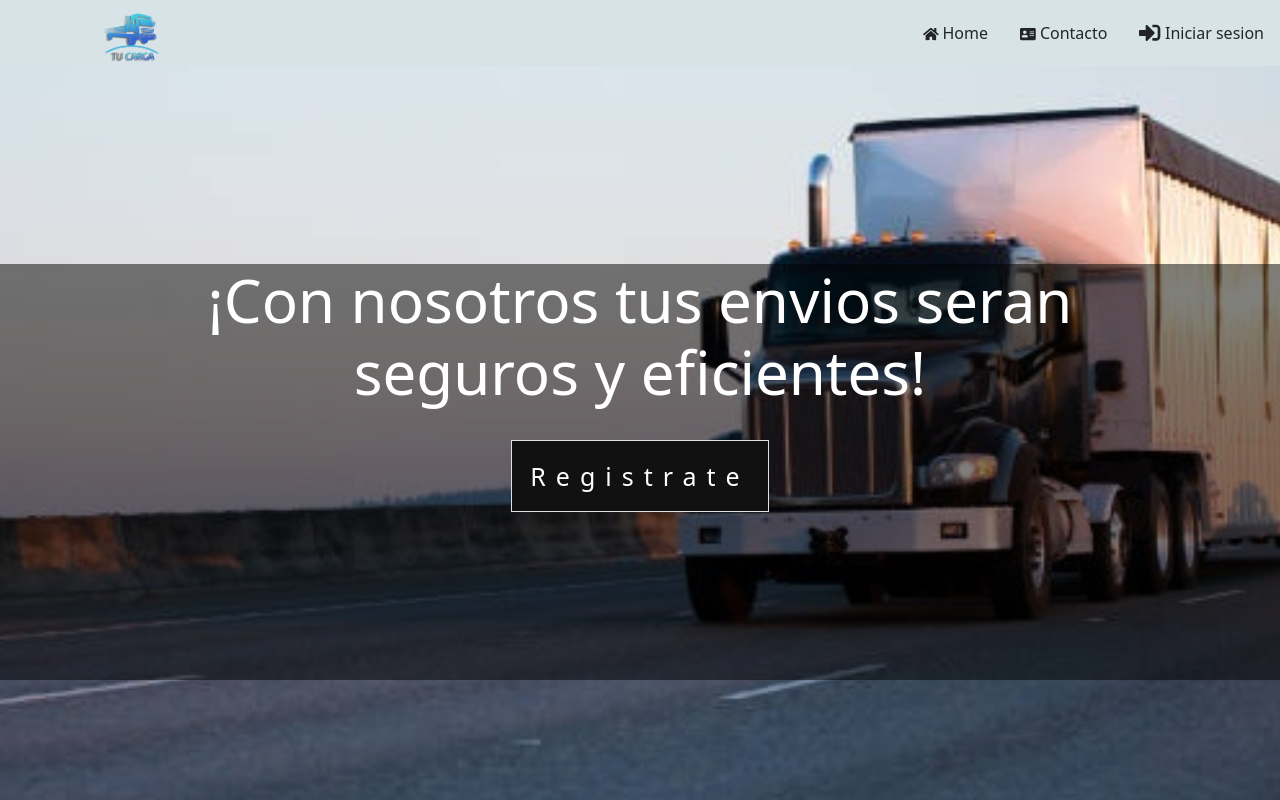
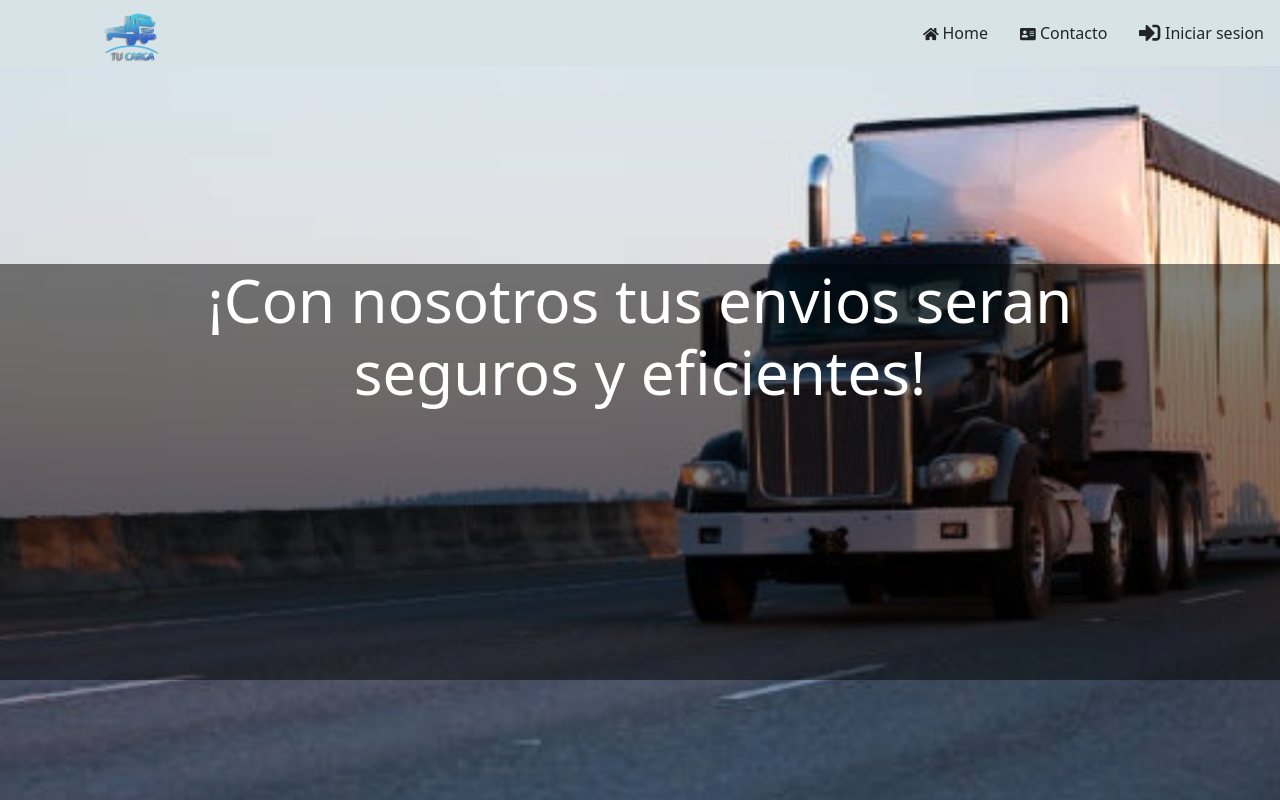
Before and after one commit to chtellez/ENVIOS-Y-CONTRAENVIOS-DE-CARGA-C4G35WEB-PROYECTOG4, a React (Create React App) app in the folder front/: page / in a window 1280 px wide. Shown: the top 800 px of the page. Built offline with nearby package versions, Linux system fonts and the light colour scheme.

Commit message:
fusion con la main

```diff
--- a/front/src/components/NavigationBar.jsx
+++ b/front/src/components/NavigationBar.jsx
@@ -44,7 +44,7 @@ const NavigationBar = () => {
           </Nav.Item>
 
           <Nav.Item>
-            <Nav.Link href="/crear_oferta" onClick={actualizarLogIn} className={'text-dark ' + (loggedIn?(esTransportista?'':'d-none'): 'd-none')}>
+            <Nav.Link href="/crear_oferta" onClick={actualizarLogIn} className={'text-dark ' + (loggedIn?(esTransportista?'d-none':''): 'd-none')}>
               <FontAwesomeIcon icon={'shipping-fast'} size="sm"/> Crear Oferta
             </Nav.Link>
           </Nav.Item>
--- a/front/src/pages/Home.jsx
+++ b/front/src/pages/Home.jsx
@@ -28,7 +28,7 @@ const Home = () => {
           <div className="caption">
 
           <h1 className="titulis justify-content-center">¡Con nosotros tus envios seran seguros y eficientes!</h1>
-          <a href="/register" style={{textDecoration: "none"}}><span className="border">Registrate</span></a>
+          {/* <a href="/register" style={{textDecoration: "none"}}><span className="border">V</span></a> */}
           </div>
           <svg
           className="wave2"
```
